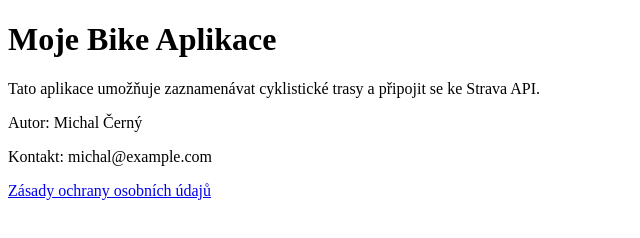
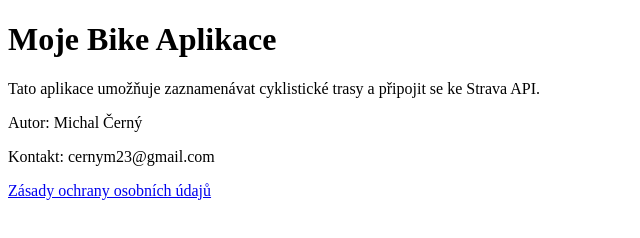
Before and after one commit to Czery23/MyBikeApp-info, a plain HTML site: page index.html in a window 1280 px wide. Shown: the full height of the page, 0-640 px from the left. Drawn offline with Linux system fonts and the light colour scheme.

Commit message:
Update index.html

```diff
--- a/index.html
+++ b/index.html
@@ -9,7 +9,7 @@
   <h1>Moje Bike Aplikace</h1>
   <p>Tato aplikace umožňuje zaznamenávat cyklistické trasy a připojit se ke Strava API.</p>
   <p>Autor: Michal Černý</p>
-  <p>Kontakt: michal@example.com</p>
+  <p>Kontakt: cernym23@gmail.com</p>
   <p><a href="privacy.html">Zásady ochrany osobních údajů</a></p>
 </body>
 </html>
```
